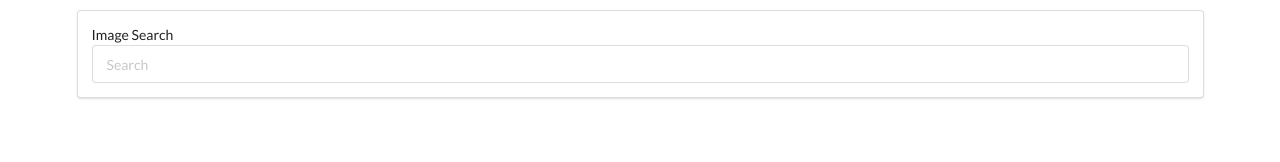
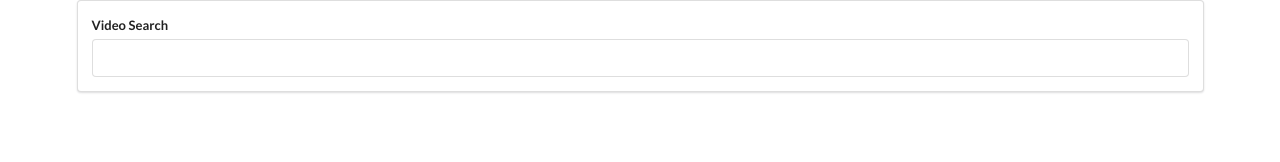
Before and after one commit to nvitulli71/react-learning, a React (Create React App) app: page / in a window 1280 px wide. Shown: the top 162 px of the page. Built offline with nearby package versions, Linux system fonts and the light colour scheme.

Commit message:
setting up dummy search bar

```diff
--- a/package.json
+++ b/package.json
@@ -11,7 +11,7 @@
     "node-sass": "^6.0.1",
     "react": "^17.0.2",
     "react-dom": "^17.0.2",
-    "react-scripts": "4.0.3",
+    "react-scripts": "^4.0.3",
     "web-vitals": "^1.1.2"
   },
   "scripts": {
--- a/src/api/unsplash.js
+++ /dev/null
@@ -1,8 +0,0 @@
-import axios from "axios";
-
-export default axios.create({
-  baseURL: "https://api.unsplash.com",
-  headers: {
-    Authorization: "Client-ID ",
-  },
-});
--- a/src/components/App.js
+++ b/src/components/App.js
@@ -1,30 +1,14 @@
 import React from "react";
-
-import unsplash from "../api/unsplash";
-import SearchBar from "./SearchBar";
-import ImageList from "./ImageList";
+import SearchBar from "./Searchbar";
 
 class App extends React.Component {
-  state = { images: [] };
-
-  onSearchSubmit = async (term) => {
-    const resposnse = await unsplash.get("/search/photos", {
-      params: {
-        query: term,
-      },
-    });
-
-    this.setState({ images: resposnse.data.results });
-  };
-
-  render() {
-    return (
-      <div className="ui container" style={{ marginTop: "10px" }}>
-        <SearchBar onSubmit={this.onSearchSubmit} />
-        <ImageList images={this.state.images} />
-      </div>
-    );
-  }
+    render() {
+        return (
+            <div className="ui container">
+                <SearchBar />
+            </div>
+        );
+    }
 }
 
 export default App;
--- a/src/components/ImageCard.js
+++ /dev/null
@@ -1,33 +0,0 @@
-import React from "react";
-
-class ImageCard extends React.Component {
-  constructor(props) {
-    super(props);
-
-    this.state = { spans: 0 };
-
-    this.imageRef = React.createRef();
-  }
-
-  componentDidMount() {
-    this.imageRef.current.addEventListener("load", this.setSpans);
-  }
-
-  setSpans = () => {
-    const height = this.imageRef.current.clientHeight;
-    const spans = Math.ceil(height / 1);
-
-    this.setState({ spans: spans });
-  };
-
-  render() {
-    const { description, urls } = this.props.image;
-    return (
-      <div style={{ gridRowEnd: `span ${this.state.spans}` }}>
-        <img ref={this.imageRef} alt={description} src={urls.regular} />
-      </div>
-    );
-  }
-}
-
-export default ImageCard;
--- a/src/components/ImageList.js
+++ /dev/null
@@ -1,13 +0,0 @@
-import React from "react";
-import "./ImageList.scss";
-import ImageCard from "./ImageCard";
-
-const ImageList = (props) => {
-  const images = props.images.map((image) => {
-    return <ImageCard key={image.id} image={image} />;
-  });
-
-  return <div className="image-list">{images}</div>;
-};
-
-export default ImageList;
--- a/src/components/ImageList.scss
+++ /dev/null
@@ -1,9 +0,0 @@
-.image-list {
-  display: grid;
-  grid-template-columns: repeat(auto-fill, minmax(250px, 1fr));
-  grid-gap: 0 10px;
-  grid-auto-rows: 1px;
-  img {
-    width: 250px;
-  }
-}
--- a/src/components/SearchBar.js
+++ b/src/components/SearchBar.js
@@ -1,25 +1,29 @@
-import React from "react";
+import React from 'react';
 
 class SearchBar extends React.Component {
-  state = { term: "" };
+    state = { searchTerm: '' };
+
+    onInputChange = (event) => {
+        this.setState({ searchTerm: event.target.value });
+    };
 
     onFormSubmit = (event) => {
         event.preventDefault();
-    this.props.onSubmit(this.state.term);
-  };
+        //Need callback from parent component
+    }
 
     render() {
         return (
-      <div className="ui segment">
+            <div className="search-bar ui segment">
                 <form className="ui form" onSubmit={this.onFormSubmit}>
-          <label>Image Search</label>
+                    <div className="field">
+                        <label>Video Search</label>
                         <input
-            className="field"
                             type="text"
-            value={this.state.term}
-            placeholder="Search"
-            onChange={(e) => this.setState({ term: e.target.value })}
+                            onChange={this.onInputChange}
+                            value={this.state.searchTerm}
                         />
+                    </div>
                 </form>
             </div>
         );
```
Also changed, not shown: 1 other file (tests, documents, lock files or other folders). Lines whose indentation alone changed are shown as unchanged.
